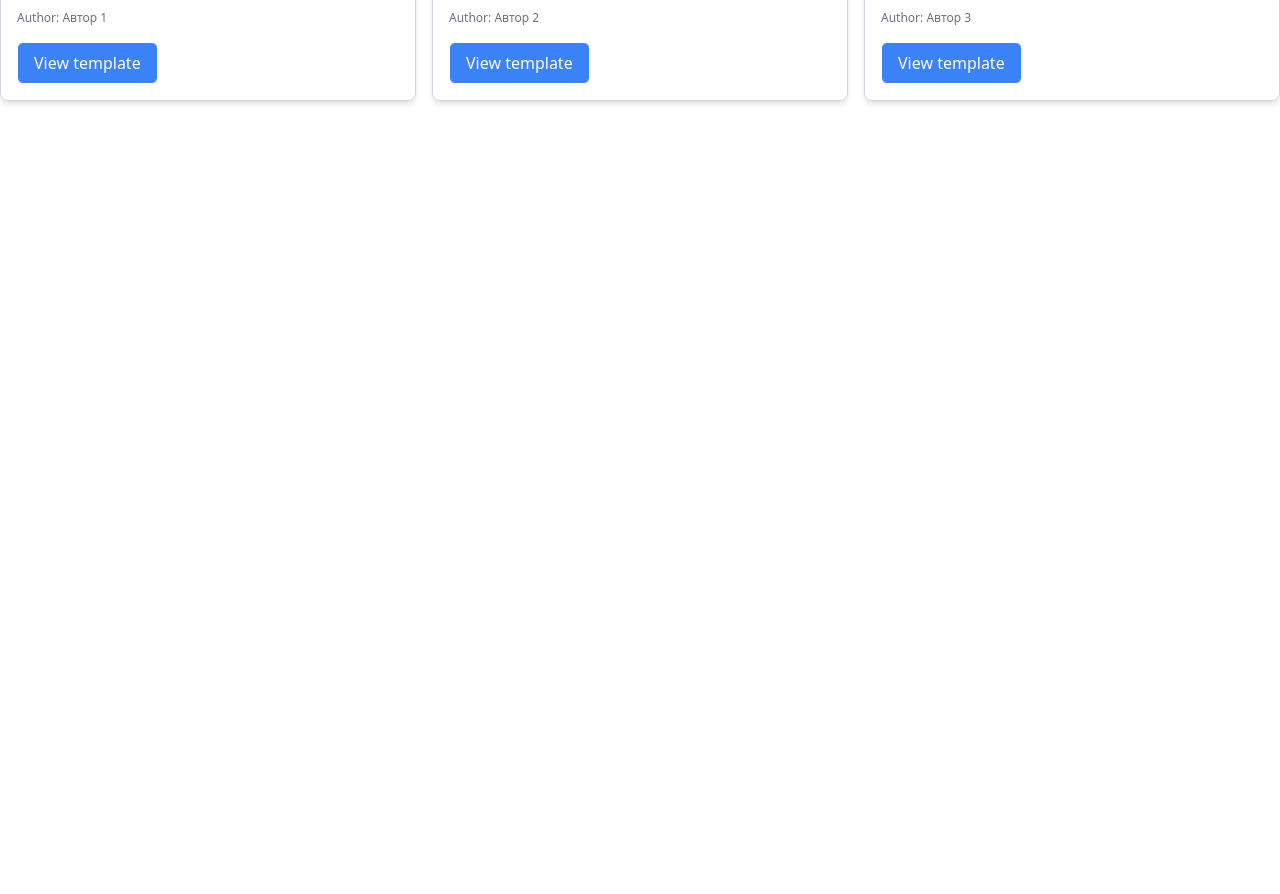
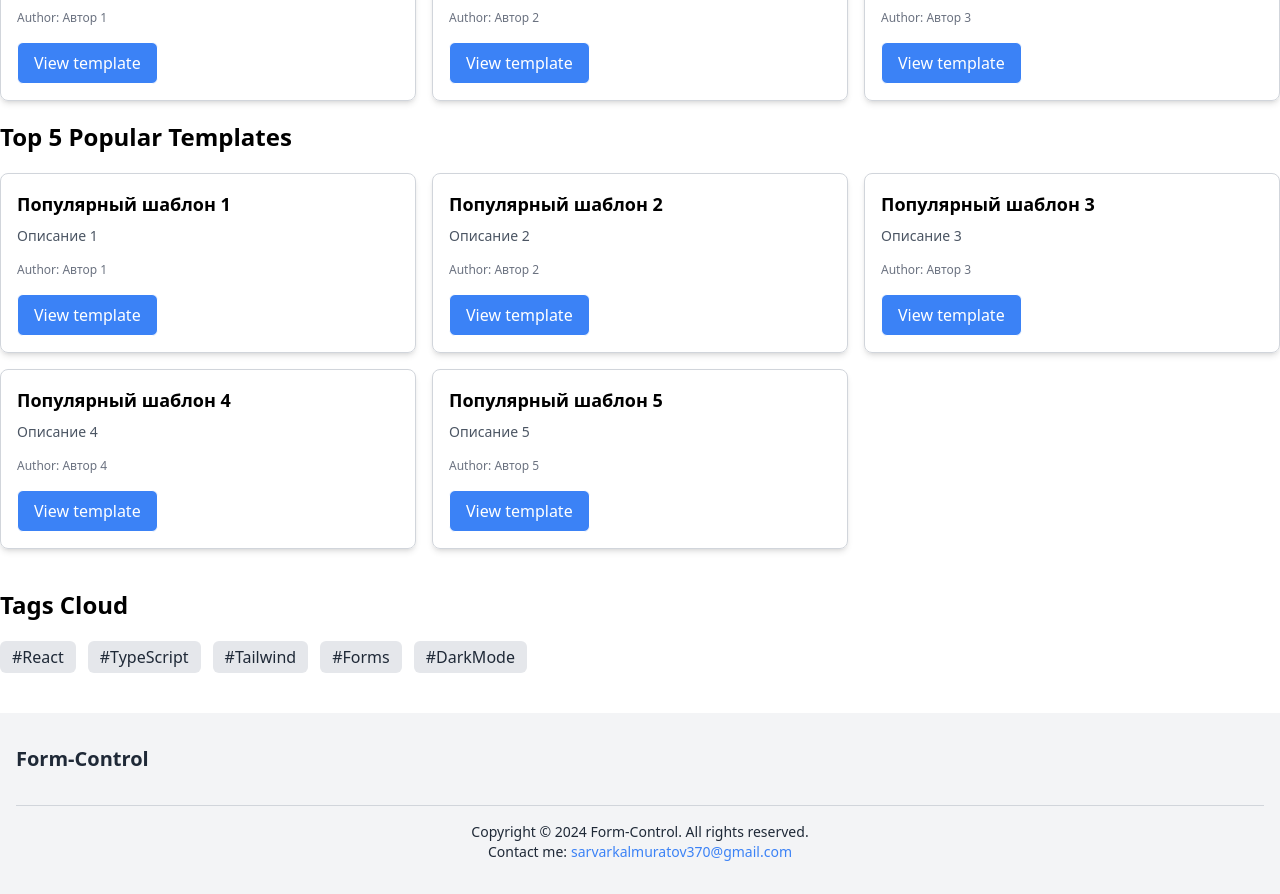
Before and after one commit to santonssss/form-control, a React (Create React App) app: page / in a window 1280 px wide. Shown: the part 280-1174 px from the top of the page. Before the commit the page ends 800 px from the top, so only its background shows below. Built offline with nearby package versions, Linux system fonts and the light colour scheme.

Commit message:
add tags,footer,teamplates

```diff
--- /dev/null
+++ b/src/Components/Footer.tsx
@@ -0,0 +1,72 @@
+import React from "react";
+import { Link } from "react-router-dom";
+import { useTranslation } from "react-i18next";
+
+type Props = {};
+
+const Footer: React.FC<Props> = () => {
+  const { t } = useTranslation();
+
+  return (
+    <footer className="bg-gray-100  dark:bg-gray-800 text-gray-800 dark:text-gray-200 py-8">
+      <div className="max-w-screen-xl mx-auto px-4">
+        {/* Верхний блок футера */}
+        <div className="flex flex-wrap justify-between items-center">
+          {/* Логотип */}
+          <div className="mb-4">
+            <Link to="/" className="text-xl font-bold dark:text-white">
+              Form-Control
+            </Link>
+          </div>
+
+          {/* Социальные сети */}
+          <div className="flex space-x-4 mb-4">
+            <a
+              href="https://facebook.com"
+              target="_blank"
+              rel="noopener noreferrer"
+              className="text-gray-600 dark:text-gray-300 hover:text-blue-500"
+            >
+              <i className="fab fa-facebook-f"></i>
+            </a>
+            <a
+              href="https://twitter.com"
+              target="_blank"
+              rel="noopener noreferrer"
+              className="text-gray-600 dark:text-gray-300 hover:text-blue-400"
+            >
+              <i className="fab fa-twitter"></i>
+            </a>
+            <a
+              href="https://linkedin.com"
+              target="_blank"
+              rel="noopener noreferrer"
+              className="text-gray-600 dark:text-gray-300 hover:text-blue-700"
+            >
+              <i className="fab fa-linkedin-in"></i>
+            </a>
+          </div>
+        </div>
+
+        {/* Нижний блок футера */}
+        <div className="border-t border-gray-300 dark:border-gray-700 mt-4 pt-4 text-sm text-center">
+          <p>
+            {(t as any)("FooterCopy")} © {new Date().getFullYear()}{" "}
+            Form-Control. {(t as any)("FooterRights")}.
+          </p>
+          <p>
+            {(t as any)("FooterContact")}:
+            <a
+              href="mailto:sarvarkalmuratov370@gmail.com"
+              className="ml-1 text-blue-500"
+            >
+              sarvarkalmuratov370@gmail.com
+            </a>
+          </p>
+        </div>
+      </div>
+    </footer>
+  );
+};
+
+export default Footer;
--- /dev/null
+++ b/src/Components/PopularTemplates.tsx
@@ -0,0 +1,39 @@
+import React from "react";
+import TemplateCard from "./TemplateCard";
+import { useTranslation } from "react-i18next";
+
+type PopularTemplatesProps = {
+  templates: {
+    id: string;
+    title: string;
+    description: string;
+    author: string;
+  }[];
+};
+
+const PopularTemplates: React.FC<PopularTemplatesProps> = ({ templates }) => {
+  const { t } = useTranslation();
+
+  return (
+    <div>
+      <h2 className="text-2xl font-semibold mb-5 mt-5 dark:text-white">
+        {(t as any)("Top5PopularTemplates")}
+      </h2>
+      <div className="grid grid-cols-1 md:grid-cols-2 lg:grid-cols-3 gap-4">
+        {templates.map((template) => (
+          <TemplateCard
+            key={template.id}
+            title={template.title}
+            description={template.description}
+            author={template.author}
+            onView={() =>
+              console.log(`Открыть популярный шаблон ${template.id}`)
+            }
+          />
+        ))}
+      </div>
+    </div>
+  );
+};
+
+export default PopularTemplates;
--- /dev/null
+++ b/src/Components/TagsCloud.tsx
@@ -0,0 +1,32 @@
+import React from "react";
+import { useTranslation } from "react-i18next";
+
+type TagsCloudProps = {
+  tags: string[];
+  onTagClick: (tag: string) => void;
+};
+
+const TagsCloud: React.FC<TagsCloudProps> = ({ tags, onTagClick }) => {
+  const { t } = useTranslation();
+
+  return (
+    <div className="mt-10 mb-10">
+      <h2 className="text-2xl font-semibold mb-5 dark:text-white">
+        {(t as any)("TagsCloud")}
+      </h2>
+      <div className="flex flex-wrap gap-3">
+        {tags.map((tag) => (
+          <button
+            key={tag}
+            onClick={() => onTagClick(tag)}
+            className="bg-gray-200 dark:text-blue-600 dark:bg-gray-700 text-gray-800  px-3 py-1 rounded-md hover:bg-gray-300 dark:hover:bg-gray-600 transition"
+          >
+            #{tag}
+          </button>
+        ))}
+      </div>
+    </div>
+  );
+};
+
+export default TagsCloud;
--- a/src/Pages/MainPage.tsx
+++ b/src/Pages/MainPage.tsx
@@ -2,6 +2,9 @@ import { useTranslation } from "react-i18next";
 import Gallery from "../Components/Gallery";
 import Header from "../Components/Header";
 import SearchBar from "../Components/SearchBar";
+import PopularTemplates from "../Components/PopularTemplates";
+import TagsCloud from "../Components/TagsCloud";
+import Footer from "../Components/Footer";
 
 type Props = {};
 
@@ -29,6 +32,40 @@ const MainPage = (props: Props) => {
       author: "Автор 3",
     },
   ];
+  const popularTemplates = [
+    {
+      id: "1",
+      title: "Популярный шаблон 1",
+      description: "Описание 1",
+      author: "Автор 1",
+    },
+    {
+      id: "2",
+      title: "Популярный шаблон 2",
+      description: "Описание 2",
+      author: "Автор 2",
+    },
+    {
+      id: "3",
+      title: "Популярный шаблон 3",
+      description: "Описание 3",
+      author: "Автор 3",
+    },
+    {
+      id: "4",
+      title: "Популярный шаблон 4",
+      description: "Описание 4",
+      author: "Автор 4",
+    },
+    {
+      id: "5",
+      title: "Популярный шаблон 5",
+      description: "Описание 5",
+      author: "Автор 5",
+    },
+  ];
+  const tags = ["React", "TypeScript", "Tailwind", "Forms", "DarkMode"];
+
   const { t } = useTranslation();
   return (
     <div className="dark:bg-gray-700 ">
@@ -39,7 +76,13 @@ const MainPage = (props: Props) => {
           {(t as any)("LastTeamplates")}
         </h2>
         <Gallery templates={fakeTemplates} />
+        <PopularTemplates templates={popularTemplates} />
+        <TagsCloud
+          tags={tags}
+          onTagClick={(tag) => console.log(`Клик по тегу: ${tag}`)}
+        />
       </div>
+      <Footer />
     </div>
   );
 };
--- a/src/locales/en/en.json
+++ b/src/locales/en/en.json
@@ -14,5 +14,10 @@
   "Search": "Search",
   "Author": "Author",
   "LookTeamplates": "View template",
-  "LastTeamplates": "Last teamplates"
+  "LastTeamplates": "Last teamplates",
+  "Top5PopularTemplates": "Top 5 Popular Templates",
+  "TagsCloud": "Tags Cloud",
+  "FooterCopy": "Copyright",
+  "FooterRights": "All rights reserved",
+  "FooterContact": "Contact me"
 }
--- a/src/locales/ru/ru.json
+++ b/src/locales/ru/ru.json
@@ -14,5 +14,10 @@
   "Search": "Поиск",
   "Author": "Автор",
   "LookTeamplates": "Посмотреть шаблон",
-  "LastTeamplates": "Последние шаблоны"
+  "LastTeamplates": "Последние шаблоны",
+  "Top5PopularTemplates": "Топ-5 популярных шаблонов",
+  "TagsCloud": "Облако тегов",
+  "FooterCopy": "Авторское право",
+  "FooterRights": "Все права защищены",
+  "FooterContact": "Свяжитесь со мной"
 }
```
